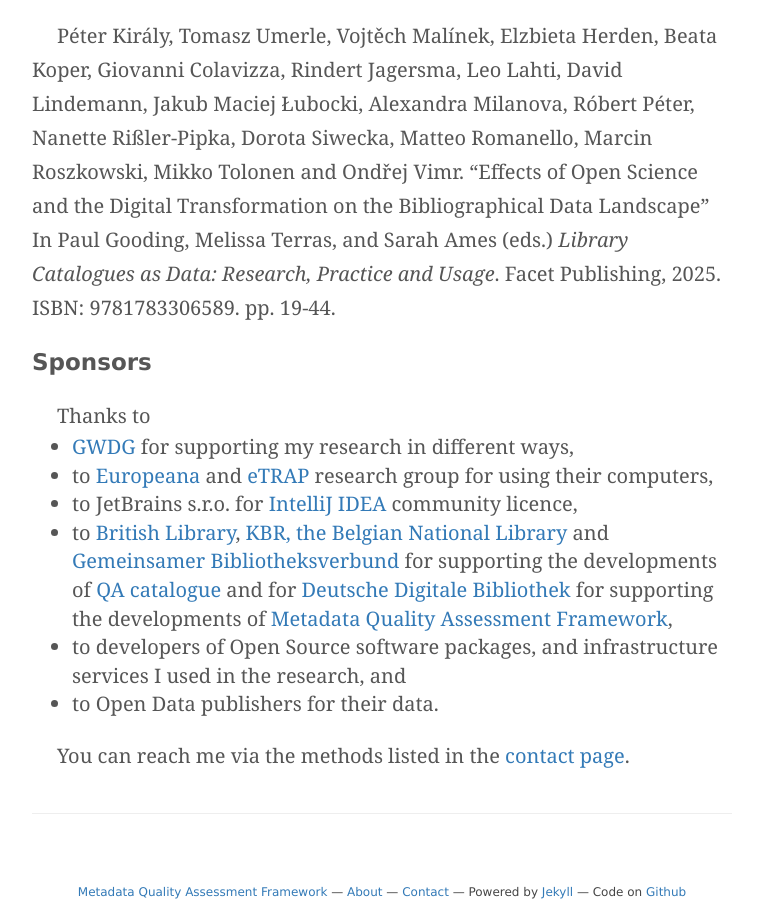
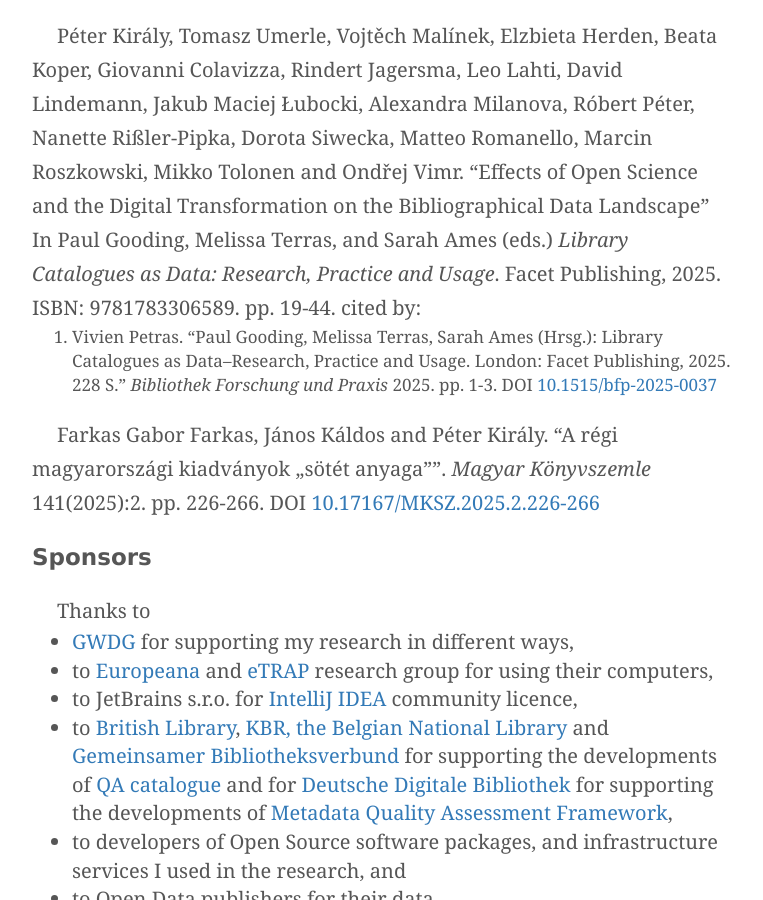
Before and after one commit to pkiraly/pkiraly.github.io, a Jekyll site: the page built from about.md, in a window 1280 px wide and 900 px high, scrolled down 21753 px. Shown: the whole window, without its empty margins (258-1021 px from the left). Built offline with Jekyll 4.4.1, drawn with Linux system fonts in a browser that asks for light colours; nearby versions of some CDN libraries; some web fonts are replaced; comment, search, counter and statistics services are not loaded.

Commit message:
Petras, Farkas-Kaldos-Kiraly

```diff
--- a/about.md
+++ b/about.md
@@ -297,6 +297,10 @@ Péter Király. "Shacl4Bib: custom validation of library data". Preprint. _arxiv
 ### 2025
 
 Péter Király, Tomasz Umerle, Vojtěch Malínek, Elzbieta Herden, Beata Koper, Giovanni Colavizza, Rindert Jagersma, Leo Lahti, David Lindemann, Jakub Maciej Łubocki, Alexandra Milanova, Róbert Péter, Nanette Rißler-Pipka, Dorota Siwecka, Matteo Romanello, Marcin Roszkowski, Mikko Tolonen and Ondřej Vimr. "Effects of Open Science and the Digital Transformation on the Bibliographical Data Landscape" In Paul Gooding, Melissa Terras, and Sarah Ames (eds.) _Library Catalogues as Data: Research, Practice and Usage_. Facet Publishing, 2025. ISBN: 9781783306589. pp. 19-44.
+cited by:<br/>
+1. Vivien Petras. "Paul Gooding, Melissa Terras, Sarah Ames (Hrsg.): Library Catalogues as Data–Research, Practice and Usage. London: Facet Publishing, 2025. 228 S." _Bibliothek Forschung und Praxis_ 2025. pp. 1-3. DOI [10.1515/bfp-2025-0037](https://doi.org/10.1515/bfp-2025-0037)
+
+Farkas Gabor Farkas, János Káldos and Péter Király. "A régi magyarországi kiadványok „sötét anyaga”". _Magyar Könyvszemle_ 141(2025):2. pp. 226-266. DOI [10.17167/MKSZ.2025.2.226-266](https://doi.org/10.17167/MKSZ.2025.2.226-266)
 
 
 <!-- span id="badgeCont105"><script type="text/javascript" src="https://publons.com/mashlets?el=badgeCont105&rid=AAW-9289-2021"></script></span -->
```
